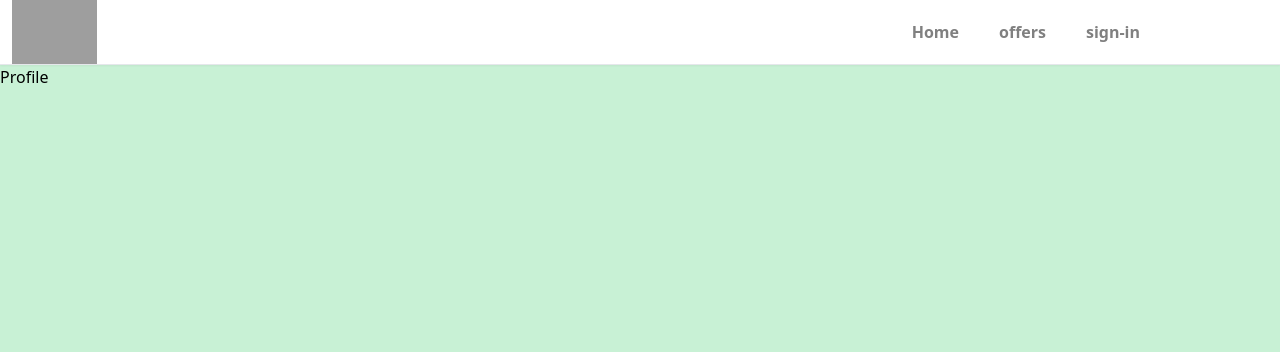
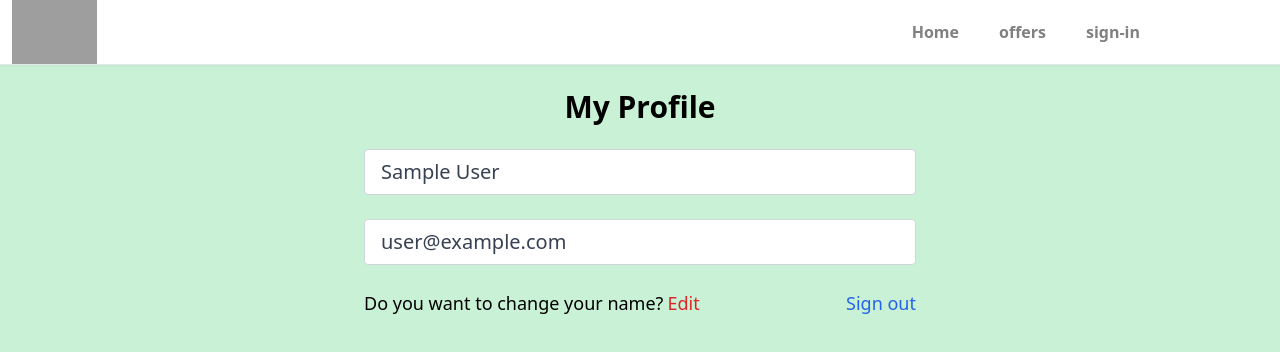
Before and after one commit to heena-github/real-estate-website-react, a React (Create React App) app: page /profile in a window 1280 px wide. Shown: the top 352 px of the page. Built offline with nearby package versions, Linux system fonts and the light colour scheme; no server answers; sample sign-in values are in the browser's storage; grey boxes are pictures that could not be loaded.

Commit message:
created private route and custom hook for protecting the profile page and add the logout functionality

```diff
--- a/src/App.js
+++ b/src/App.js
@@ -6,6 +6,7 @@
 import ForgotPassword from "./pages/ForgotPassword";
 import Offers from "./pages/Offers";
 import Header from "./components/Header";
+import PrivateRoute from "./components/PrivateRoute";
 import { ToastContainer } from "react-toastify";
 import 'react-toastify/dist/ReactToastify.css';
 
@@ -16,7 +17,10 @@
      <Header/>
       <Routes>
         <Route path="/" element={<Home/>}/>
-        <Route path="/profile" element={<Profile/>}/>
+        <Route path="/profile" element={<PrivateRoute/>}>
+          <Route path="/profile" element={<Profile/>}/>
+        </Route>
+
         <Route path="/sign-in" element={<Signin/>}/>
         <Route path="/sign-up" element={<Signup/>}/>
         <Route path="/forgot-password" element={<ForgotPassword/>}/>
--- /dev/null
+++ b/src/components/PrivateRoute.jsx
@@ -0,0 +1,13 @@
+import React from 'react';
+import { Outlet,Navigate } from 'react-router';
+import {useAuthStatus} from '../hooks/useAuthStatus'
+
+const PrivateRoute = () => {
+    const {loggedIn,checkingStatus} = useAuthStatus()
+    if(checkingStatus){
+        return <h3>Loading</h3>
+    }
+  return loggedIn ? <Outlet/> : <Navigate to='/sign-in'/>;
+}
+
+export default PrivateRoute
--- /dev/null
+++ b/src/hooks/useAuthStatus.jsx
@@ -0,0 +1,18 @@
+import { getAuth, onAuthStateChanged } from 'firebase/auth';
+import React, { useEffect, useState } from 'react'
+
+export const useAuthStatus = () => {
+    const [loggedIn, setLoggedIn] = useState(false)
+    const [checkingStatus,setCheckingStatus] = useState(true);
+
+    useEffect(()=>{
+        const auth = getAuth();
+        onAuthStateChanged(auth, (user)=>{
+            if(user){
+                setLoggedIn(true)
+            }
+            setCheckingStatus(false)
+        })
+    },[])
+  return {loggedIn,checkingStatus};
+}
--- a/src/pages/Profile.jsx
+++ b/src/pages/Profile.jsx
@@ -1,8 +1,65 @@
-import React from 'react'
+import { getAuth } from 'firebase/auth'
+import React, { useState } from 'react';
+import { useNavigate } from 'react-router';
+
 
 const Profile = () => {
+  const navigate = useNavigate()
+  const auth = getAuth()
+  const [formData,setFormData] = useState({
+    name: auth.currentUser.displayName,
+    email: auth.currentUser.email
+  })
+
+  const {name,email} = formData
+  function onLogout(){
+    auth.signOut();
+    navigate('/')
+  }
   return (
-    <div>Profile</div>
+    <>
+      <section className="max-w-6xl mx-auto flex justify-center items-center flex-col">
+        <h1 className="text-3xl text-center mt-6 font-bold">My Profile</h1>
+        <div className="w-full md:w-[50%] mt-6 px-3">
+          <form>
+            {/* Name Input */}
+
+            <input
+              type="text"
+              id="name"
+              value={name}
+              disabled
+              className="mb-6 w-full px-4 py-2 text-xl text-gray-700 bg-white border border-gray-300 rounded transition ease-in-out"
+            />
+
+            {/* Email Input */}
+
+            <input
+              type="email"
+              id="email"
+              value={email}
+              disabled
+              className="mb-6 w-full px-4 py-2 text-xl text-gray-700 bg-white border border-gray-300 rounded transition ease-in-out"
+            />
+
+            <div className="flex justify-between whitespace-nowrap text-sm sm:text-lg mb-6">
+              <p className="flex items-center ">
+                Do you want to change your name?
+                <span className="text-red-600 hover:text-red-700 transition ease-in-out duration-200 ml-1 cursor-pointer">
+                  Edit
+                </span>
+              </p>
+              <p
+                onClick={onLogout}
+                className="text-blue-600 hover:text-blue-800 transition duration-200 ease-in-out cursor-pointer"
+              >
+                Sign out
+              </p>
+            </div>
+          </form>
+        </div>
+      </section>
+    </>
   )
 }
 
```
